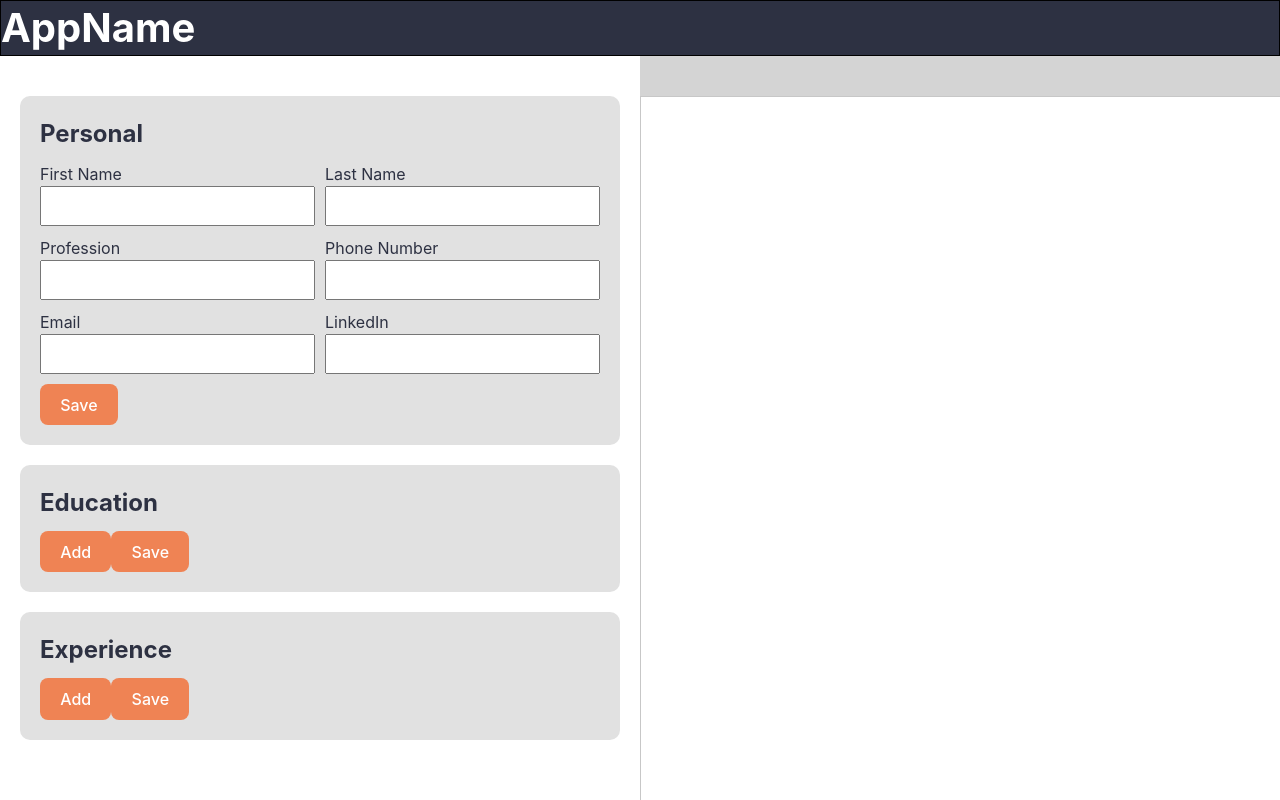
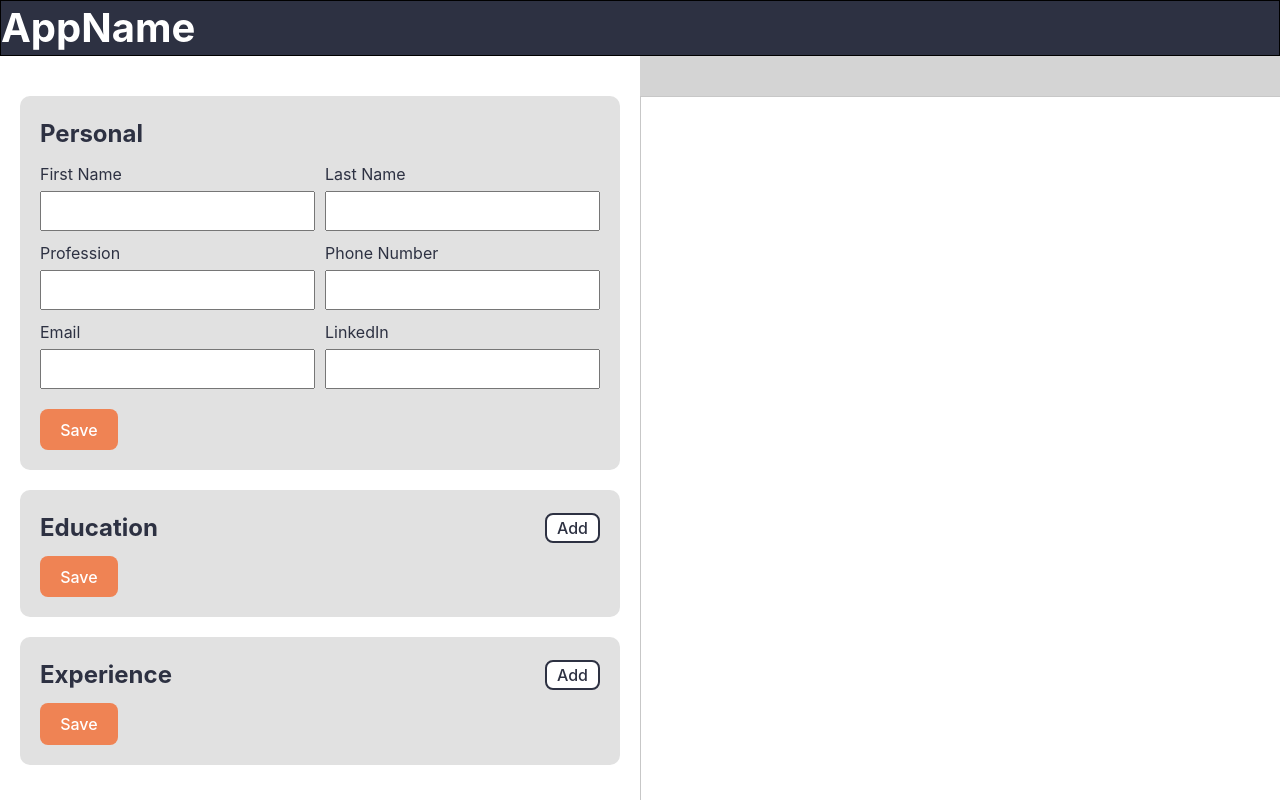
Before and after one commit to ishmyles/cv-application, a React (Vite) app: page / in a window 1280 px wide. Built offline with nearby package versions, Linux system fonts and the light colour scheme.

Commit message:
feat: updated form styling
Updated button layouts to look more unique

```diff
--- /dev/null
+++ b/src/components/CVForm/AddItemBtn.css
@@ -0,0 +1,30 @@
+.form-section > .btn-add {
+    position: absolute;
+    top: 0;
+    right: 0;
+
+    background-color: #fff;
+    color: #2d3142;
+    border: 2px solid #2d3142;
+
+    padding: 3px 10px;
+    margin: 23px 20px;
+}
+
+.form-section > .btn-add:hover {
+    background-color: #2d3142;
+    color: #fff;
+    border: 2px solid #2d3142;
+}
+
+.sub-card button{
+    padding: 5px 10px;
+    background-color: #2d3142;
+    color: #fff;
+}
+
+.sub-card button:hover {
+    background-color: #fff;
+    color: #2d3142;
+    border: 1px solid #2d3142;
+}
--- a/src/components/CVForm/AddItemBtn.jsx
+++ b/src/components/CVForm/AddItemBtn.jsx
@@ -1,3 +1,5 @@
+import "./AddItemBtn.css"
+
 export default function AddItemBtn({ onClickFunc }) {
-    return <button type="button" onClick={onClickFunc}>Add</button>
+    return <button type="button" className="btn-add" onClick={onClickFunc}>Add</button>
 }
--- a/src/components/CVForm/CVForm.css
+++ b/src/components/CVForm/CVForm.css
@@ -11,3 +11,7 @@
 
     overflow-y: scroll;
 }
+
+.input-group input[type="text"], .input-group input[type="number"], select, textarea {
+    font-size: 1rem;
+}
--- a/src/components/CVForm/CVForm.jsx
+++ b/src/components/CVForm/CVForm.jsx
@@ -42,7 +42,7 @@ export default function CVForm({ personalInfo, onPersonalSubmit, educationInfo,
 
     const handlePersonalSubmit = () => {
         onPersonalSubmit(personalInput);
-        setPersonalInput({firstName: "", lastName: "", profession: "", phoneNo: "", email: "", linkedin: ""})
+        // setPersonalInput({firstName: "", lastName: "", profession: "", phoneNo: "", email: "", linkedin: ""})
     };
 
     // Education Info
@@ -61,7 +61,7 @@ export default function CVForm({ personalInfo, onPersonalSubmit, educationInfo,
 
     const handleEducationSubmit = () => {
         onEducationSubmit(educationInput);
-        setEducationInput([]);
+        // setEducationInput([]);
     };
 
     // Experience Info
@@ -106,7 +106,7 @@ export default function CVForm({ personalInfo, onPersonalSubmit, educationInfo,
 
     const handleExperienceSubmit = () => {
         onExperienceSubmit(experienceInput);
-        setExperienceInput([]);
+        // setExperienceInput([]);
     };
 
     return (
@@ -130,6 +130,7 @@ export default function CVForm({ personalInfo, onPersonalSubmit, educationInfo,
 
             </FormSection> */}
             <FormSection sectionName="Education">
+                <AddItemBtn onClickFunc={addEducationItem} />
                 {educationInput.map(item => (
                     <EducationItem key={item.id}>
                         <div className="form-group">
@@ -142,10 +143,10 @@ export default function CVForm({ personalInfo, onPersonalSubmit, educationInfo,
                         </div>
                     </EducationItem>
                 ))}
-                <AddItemBtn onClickFunc={addEducationItem} />
                 <SaveBtn submitFunc={handleEducationSubmit}/>
             </FormSection>
             <FormSection sectionName="Experience">
+                <AddItemBtn onClickFunc={addExperienceItem} />
                 {experienceInput.map(item => (
                     <ExperienceItem key={item.id}>
 
@@ -169,7 +170,6 @@ export default function CVForm({ personalInfo, onPersonalSubmit, educationInfo,
                         </fieldset>
                     </ExperienceItem>
                 ))}
-                <AddItemBtn onClickFunc={addExperienceItem} />
                 <SaveBtn submitFunc={handleExperienceSubmit}/>
             </FormSection>
         </form>
--- a/src/components/CVForm/FormInput.css
+++ b/src/components/CVForm/FormInput.css
@@ -3,7 +3,12 @@
 }
 
 .form-group label {
+    display: block;
     margin-bottom: 5px;
+}
+
+.form-section:first-of-type .form-group:last-of-type {
+    margin-bottom: 20px;
 }
 
 .input-group input[type="checkbox"] {
--- a/src/components/CVForm/FormSection.css
+++ b/src/components/CVForm/FormSection.css
@@ -5,6 +5,7 @@
 
     padding: 20px;
     border-radius: 10px;
+    position: relative;
 }
 
 .form-section h2 {
@@ -38,3 +39,28 @@ fieldset {
     border: 1px solid #757575;
     border-radius: 5px;
 }
+
+button {
+    border-radius: 8px;
+    border: 1px solid transparent;
+    padding: 0.6em 1.2em;
+    font-size: 1em;
+    font-weight: 500;
+    font-family: inherit;
+    /* background-color: #1a1a1a; */
+    background-color: #ef8354;
+    color: #fff;
+    cursor: pointer;
+    transition: border-color 0.25s;
+}
+
+button:hover {
+    background-color: #fff;
+    color: #ef8354;
+    border: 1px solid #ef8354;
+}
+
+/* button:focus,
+button:focus-visible {
+    outline: 4px auto -webkit-focus-ring-color;
+} */
--- a/src/components/CVForm/TextareaInput.css
+++ b/src/components/CVForm/TextareaInput.css
@@ -1,4 +1,5 @@
 .sub-card > div > textarea {
+    font-family: Arial, Helvetica, sans-serif;
     padding: 5px;
     margin-bottom: 10px;
 }
--- a/src/index.css
+++ b/src/index.css
@@ -22,24 +22,3 @@
 body {
   overflow: hidden;
 }
-
-button {
-  border-radius: 8px;
-  border: 1px solid transparent;
-  padding: 0.6em 1.2em;
-  font-size: 1em;
-  font-weight: 500;
-  font-family: inherit;
-  /* background-color: #1a1a1a; */
-  background-color: #ef8354;
-  color: #fff;
-  cursor: pointer;
-  transition: border-color 0.25s;
-}
-button:hover {
-  border-color: #646cff;
-}
-button:focus,
-button:focus-visible {
-  outline: 4px auto -webkit-focus-ring-color;
-}
```
